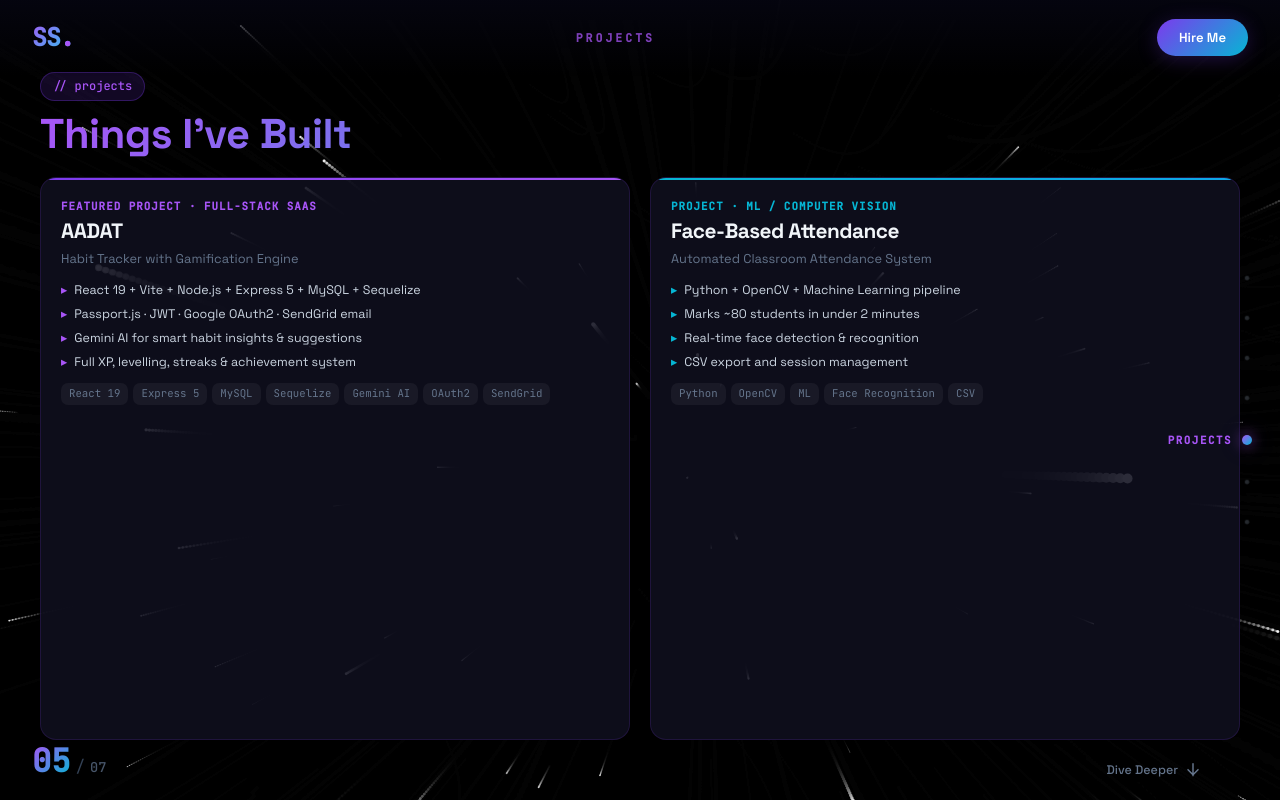
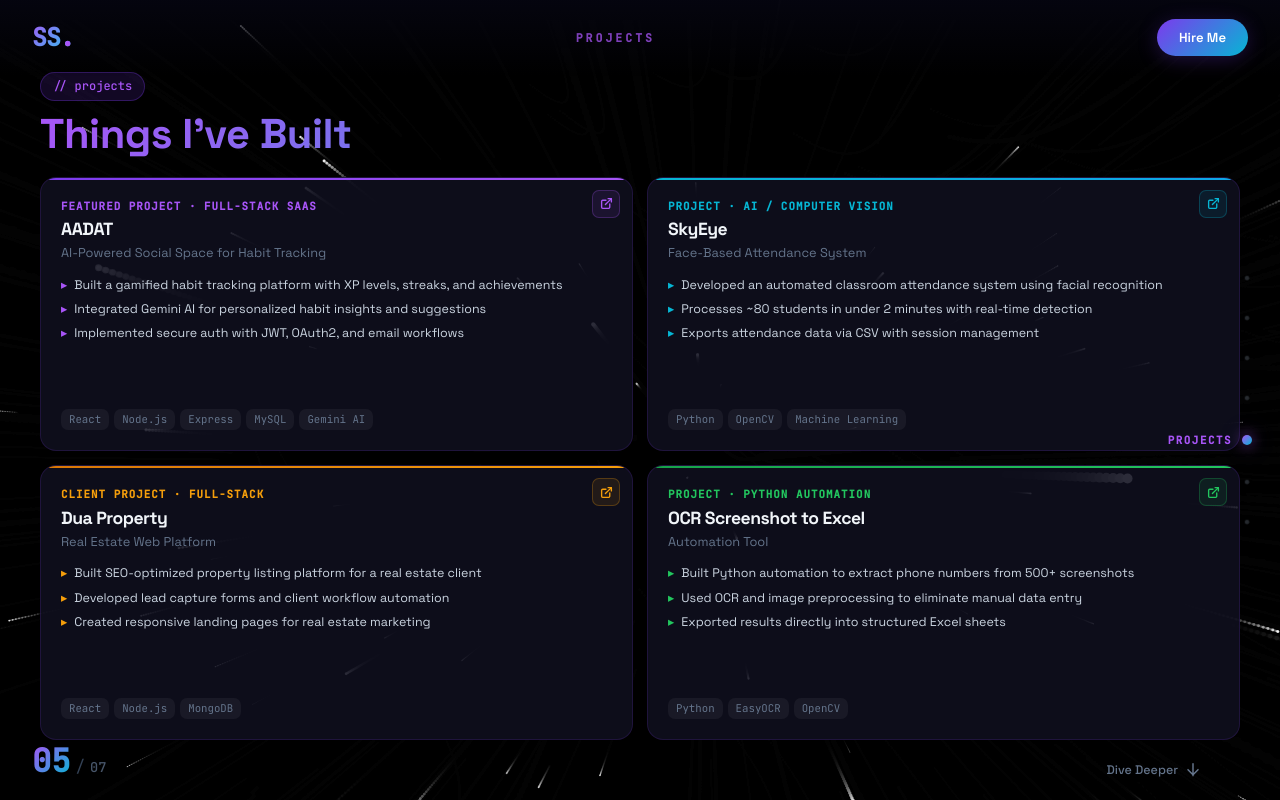
Before and after one commit to sambhav-007/SambhavSehgal, a React (Vite) app in the folder portfolio/: page / in a window 1280 px wide. Both pictures are taken after a click on the button 1247 px from the left and 442 px from the top of the page. Built offline with nearby package versions, Linux system fonts and the light colour scheme; no server answers.

Commit message:
feat(slides): refactor ProjectsSlide to use a dynamic project array for improved maintainability and structure

```diff
--- a/portfolio/src/components/slides/ProjectsSlide.jsx
+++ b/portfolio/src/components/slides/ProjectsSlide.jsx
@@ -1,66 +1,122 @@
 import TunnelSlide from '../TunnelSlide'
 import s from './slides.module.css'
 
-function AADAT() {
+const PROJECTS = [
+  {
+    title: 'AADAT',
+    sub: 'AI-Powered Social Space for Habit Tracking',
+    type: 'Featured Project · Full-Stack SaaS',
+    color: '#a855f7',
+    gradient: 'linear-gradient(90deg,#7c3aed,#a855f7)',
+    points: [
+      'Built a gamified habit tracking platform with XP levels, streaks, and achievements',
+      'Integrated Gemini AI for personalized habit insights and suggestions',
+      'Implemented secure auth with JWT, OAuth2, and email workflows',
+    ],
+    tech: ['React', 'Node.js', 'Express', 'MySQL', 'Gemini AI'],
+    link: 'https://github.com/Shivinazad/Aadat-A-Social-Space-for-Habbit-Tracking',
+  },
+  {
+    title: 'SkyEye',
+    sub: 'Face-Based Attendance System',
+    type: 'Project · AI / Computer Vision',
+    color: '#06b6d4',
+    gradient: 'linear-gradient(90deg,#06b6d4,#0ea5e9)',
+    points: [
+      'Developed an automated classroom attendance system using facial recognition',
+      'Processes ~80 students in under 2 minutes with real-time detection',
+      'Exports attendance data via CSV with session management',
+    ],
+    tech: ['Python', 'OpenCV', 'Machine Learning'],
+    link: 'https://github.com/sambhav-007/SkyEye',
+  },
+  {
+    title: 'Dua Property',
+    sub: 'Real Estate Web Platform',
+    type: 'Client Project · Full-Stack',
+    color: '#f59e0b',
+    gradient: 'linear-gradient(90deg,#d97706,#f59e0b)',
+    points: [
+      'Built SEO-optimized property listing platform for a real estate client',
+      'Developed lead capture forms and client workflow automation',
+      'Created responsive landing pages for real estate marketing',
+    ],
+    tech: ['React', 'Node.js', 'MongoDB'],
+    link: 'https://www.duaproperty.com',
+  },
+  {
+    title: 'OCR Screenshot to Excel',
+    sub: 'Automation Tool',
+    type: 'Project · Python Automation',
+    color: '#22c55e',
+    gradient: 'linear-gradient(90deg,#16a34a,#22c55e)',
+    points: [
+      'Built Python automation to extract phone numbers from 500+ screenshots',
+      'Used OCR and image preprocessing to eliminate manual data entry',
+      'Exported results directly into structured Excel sheets',
+    ],
+    tech: ['Python', 'EasyOCR', 'OpenCV'],
+    link: 'https://github.com/sambhav-007/PhoneNumberExtractor',
+  },
+]
+
+function Content() {
   return (
-    <div className={s.projCard} style={{ '--c': 'linear-gradient(90deg,#7c3aed,#a855f7)' }}>
+    <div style={{ display: 'grid', gridTemplateColumns: '1fr 1fr', gridTemplateRows: '1fr 1fr', gap: 14, height: '100%' }}>
+      {PROJECTS.map((p) => (
+        <div key={p.title} className={s.projCard} style={{ '--c': p.gradient, position: 'relative' }}>
+          {p.link && (
+            <a
+              href={p.link}
+              target="_blank"
+              rel="noopener noreferrer"
+              style={{
+                position: 'absolute',
+                top: 12,
+                right: 12,
+                display: 'inline-flex',
+                alignItems: 'center',
+                justifyContent: 'center',
+                width: 28,
+                height: 28,
+                borderRadius: 7,
+                background: `${p.color}18`,
+                border: `1px solid ${p.color}40`,
+                color: p.color,
+                textDecoration: 'none',
+                transition: 'background 0.2s, border-color 0.2s',
+              }}
+              onMouseEnter={(e) => { e.currentTarget.style.background = `${p.color}30`; e.currentTarget.style.borderColor = p.color; }}
+              onMouseLeave={(e) => { e.currentTarget.style.background = `${p.color}18`; e.currentTarget.style.borderColor = `${p.color}40`; }}
+              title={`View ${p.title}`}
+            >
+              <svg width="13" height="13" viewBox="0 0 24 24" fill="none" stroke="currentColor" strokeWidth="2.5" strokeLinecap="round" strokeLinejoin="round">
+                <path d="M18 13v6a2 2 0 0 1-2 2H5a2 2 0 0 1-2-2V8a2 2 0 0 1 2-2h6"/>
+                <polyline points="15 3 21 3 21 9"/>
+                <line x1="10" y1="14" x2="21" y2="3"/>
+              </svg>
+            </a>
+          )}
           <div>
-        <div className={s.projType} style={{ color: '#a855f7' }}>Featured Project · Full-Stack SaaS</div>
-        <div className={s.projTitle}>AADAT</div>
-        <div className={s.projSub}>Habit Tracker with Gamification Engine</div>
+            <div className={s.projType} style={{ color: p.color }}>{p.type}</div>
+            <div className={s.projTitle} style={{ fontSize: '1.1rem' }}>{p.title}</div>
+            <div className={s.projSub}>{p.sub}</div>
           </div>
-
-      <ul className={s.projPoints}>
-        {[
-          'React 19 + Vite + Node.js + Express 5 + MySQL + Sequelize',
-          'Passport.js · JWT · Google OAuth2 · SendGrid email',
-          'Gemini AI for smart habit insights & suggestions',
-          'Full XP, levelling, streaks & achievement system',
-        ].map((p) => (
-          <li key={p}>
-            <span style={{ color: '#a855f7' }}>▸</span>
-            {p}
+          <ul className={s.projPoints} style={{ flex: 1 }}>
+            {p.points.map((pt) => (
+              <li key={pt}>
+                <span style={{ color: p.color }}>▸</span>
+                {pt}
               </li>
             ))}
           </ul>
-
           <div className={s.stackRow}>
-        {['React 19', 'Express 5', 'MySQL', 'Sequelize', 'Gemini AI', 'OAuth2', 'SendGrid'].map((t) => (
+            {p.tech.map((t) => (
               <span key={t} className={s.stackTag}>{t}</span>
             ))}
           </div>
         </div>
-  )
-}
-
-function Attendance() {
-  return (
-    <div className={s.projCard} style={{ '--c': 'linear-gradient(90deg,#06b6d4,#0ea5e9)' }}>
-      <div>
-        <div className={s.projType} style={{ color: '#06b6d4' }}>Project · ML / Computer Vision</div>
-        <div className={s.projTitle}>Face-Based Attendance</div>
-        <div className={s.projSub}>Automated Classroom Attendance System</div>
-      </div>
-
-      <ul className={s.projPoints}>
-        {[
-          'Python + OpenCV + Machine Learning pipeline',
-          'Marks ~80 students in under 2 minutes',
-          'Real-time face detection & recognition',
-          'CSV export and session management',
-        ].map((p) => (
-          <li key={p}>
-            <span style={{ color: '#06b6d4' }}>▸</span>
-            {p}
-          </li>
       ))}
-      </ul>
-
-      <div className={s.stackRow}>
-        {['Python', 'OpenCV', 'ML', 'Face Recognition', 'CSV'].map((t) => (
-          <span key={t} className={s.stackTag}>{t}</span>
-        ))}
-      </div>
     </div>
   )
 }
@@ -70,8 +126,7 @@ export default function ProjectsSlide() {
     <TunnelSlide
       tag="// projects"
       title="Things I've Built"
-      left={<AADAT />}
-      right={<Attendance />}
+      full={<Content />}
     />
   )
 }
```
Lines whose indentation alone changed are shown as unchanged.
